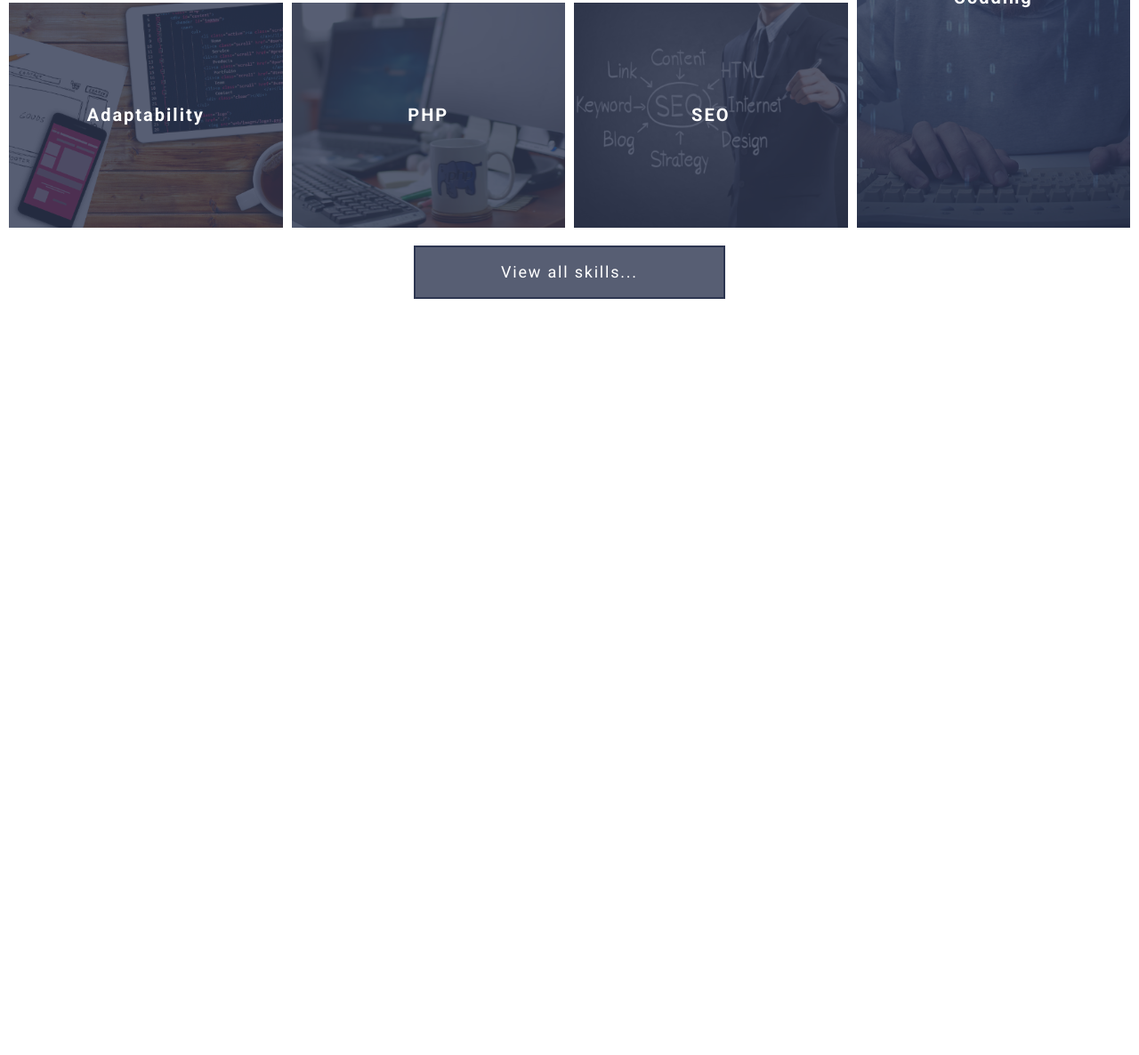
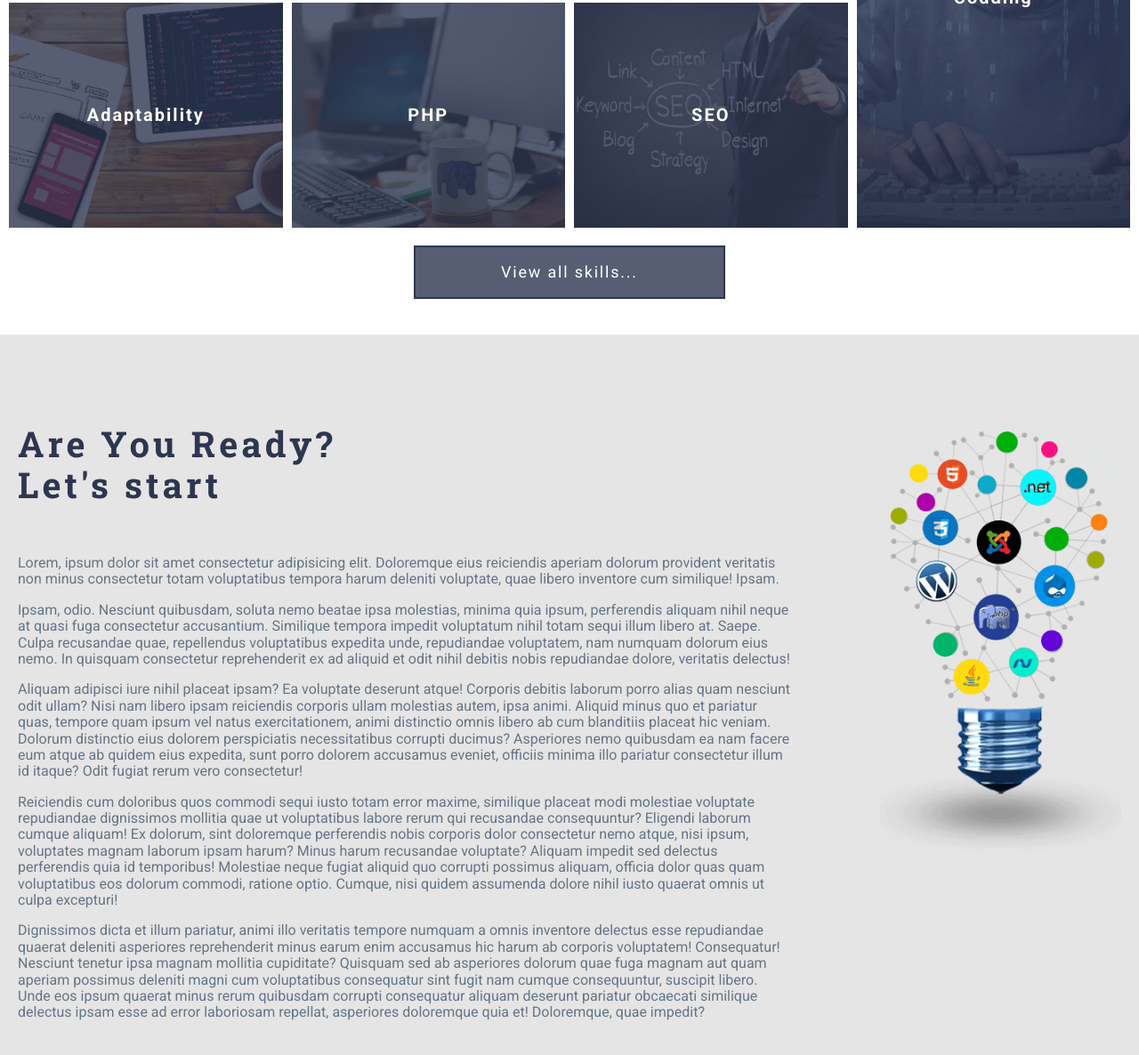
Before and after one commit to AndreiDiving/first-web-project, a website: page index.html in a window 1280 px wide. Shown: the part 1334-2520 px from the top of the page at 89% size. Before the commit the page ends 1710 px from the top, so only its background shows below. Drawn offline with Linux system fonts and the light colour scheme.

Commit message:
about content

```diff
--- a/assets/scss/_common.scss
+++ b/assets/scss/_common.scss
@@ -31,7 +31,14 @@ h1 {
 
 
 }
-h2 {}
+h2 {
+    font-family: $font-header;
+    font-size: 2.5rem;
+    color: $color-primary;
+    letter-spacing: 0.1em;
+    margin:0 0 56px  0;
+}
+
 
 p {}
 
--- a/assets/scss/sections/_section-about.scss
+++ b/assets/scss/sections/_section-about.scss
@@ -0,0 +1,20 @@
+.about {
+    background-color: $color-gray-light;
+    padding: $gap * 5 $gap;
+
+
+
+    &__container {
+        display: grid;
+        grid-template-columns: 1fr 271px;
+        grid-gap: 100px;
+
+        &__content {
+
+        }
+        &__image {
+
+        }
+
+    }
+}
--- a/index.html
+++ b/index.html
@@ -147,6 +147,41 @@
       <a class="btn-accent" href="#">View all skills...</a>
     </div>
   </section>
+  <section>
+    <div class="about">
+      <div class="about__container">
+        <div class="about__content">
+          <h2>Are You Ready?<br>
+            Let's start</h2>
+          <p>
+            Lorem, ipsum dolor sit amet consectetur adipisicing elit. Doloremque eius reiciendis aperiam dolorum provident veritatis non minus consectetur totam voluptatibus tempora harum deleniti voluptate, quae libero inventore cum similique! Ipsam.
+          </p>
+          <p>Ipsam, odio.
+            Nesciunt quibusdam, soluta nemo beatae ipsa molestias, minima quia ipsum, perferendis aliquam nihil neque at quasi fuga consectetur accusantium. Similique tempora impedit voluptatum nihil totam sequi illum libero at. Saepe.
+            Culpa recusandae quae, repellendus voluptatibus expedita unde, repudiandae voluptatem, nam numquam dolorum eius nemo. In quisquam consectetur reprehenderit ex ad aliquid et odit nihil debitis nobis repudiandae dolore, veritatis delectus!
+          </p>
+          <p>
+            Aliquam adipisci iure nihil placeat ipsam? Ea voluptate deserunt atque! Corporis debitis laborum porro alias quam nesciunt odit ullam? Nisi nam libero ipsam reiciendis corporis ullam molestias autem, ipsa animi.
+            Aliquid minus quo et pariatur quas, tempore quam ipsum vel natus exercitationem, animi distinctio omnis libero ab cum blanditiis placeat hic veniam. Dolorum distinctio eius dolorem perspiciatis necessitatibus corrupti ducimus?
+            Asperiores nemo quibusdam ea nam facere eum atque ab quidem eius expedita, sunt porro dolorem accusamus eveniet, officiis minima illo pariatur consectetur illum id itaque? Odit fugiat rerum vero consectetur!
+          </p>
+          <p>
+            Reiciendis cum doloribus quos commodi sequi iusto totam error maxime, similique placeat modi molestiae voluptate repudiandae dignissimos mollitia quae ut voluptatibus labore rerum qui recusandae consequuntur? Eligendi laborum cumque aliquam!
+            Ex dolorum, sint doloremque perferendis nobis corporis dolor consectetur nemo atque, nisi ipsum, voluptates magnam laborum ipsam harum? Minus harum recusandae voluptate? Aliquam impedit sed delectus perferendis quia id temporibus!
+            Molestiae neque fugiat aliquid quo corrupti possimus aliquam, officia dolor quas quam voluptatibus eos dolorum commodi, ratione optio. Cumque, nisi quidem assumenda dolore nihil iusto quaerat omnis ut culpa excepturi!
+          </p>
+          <p>
+            Dignissimos dicta et illum pariatur, animi illo veritatis tempore numquam a omnis inventore delectus esse repudiandae quaerat deleniti asperiores reprehenderit minus earum enim accusamus hic harum ab corporis voluptatem! Consequatur!
+            Nesciunt tenetur ipsa magnam mollitia cupiditate? Quisquam sed ab asperiores dolorum quae fuga magnam aut quam aperiam possimus deleniti magni cum voluptatibus consequatur sint fugit nam cumque consequuntur, suscipit libero.
+            Unde eos ipsum quaerat minus rerum quibusdam corrupti consequatur aliquam deserunt pariatur obcaecati similique delectus ipsam esse ad error laboriosam repellat, asperiores doloremque quia et! Doloremque, quae impedit?
+          </p>
+        </div>
+        <div class="about__image">
+          <img src="assets/img/img-lamp-webdev.png" alt="image-lamp">
+        </div>
+      </div>
+    </div>
+  </section>
 
 
 
```
Also changed, not shown: assets/css/style.css.
